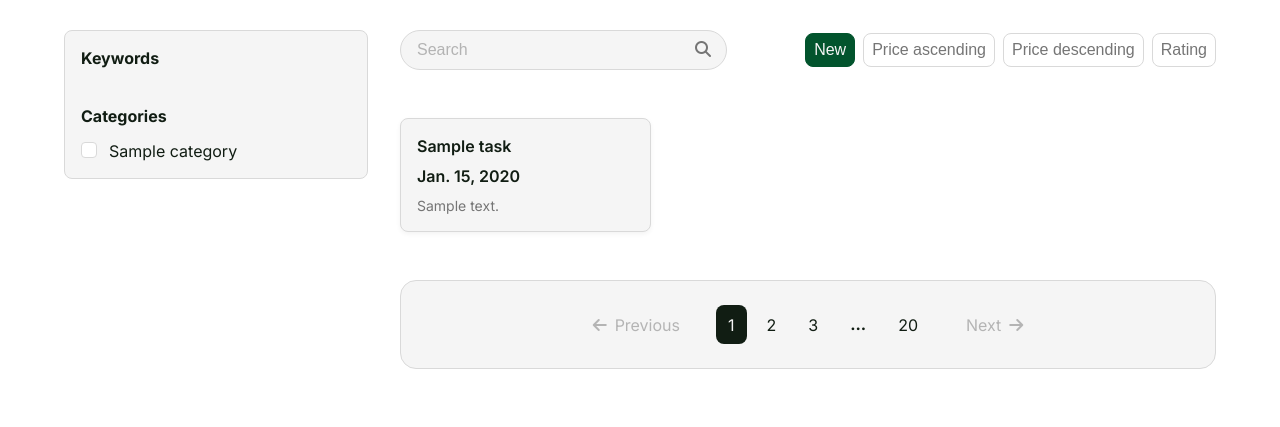
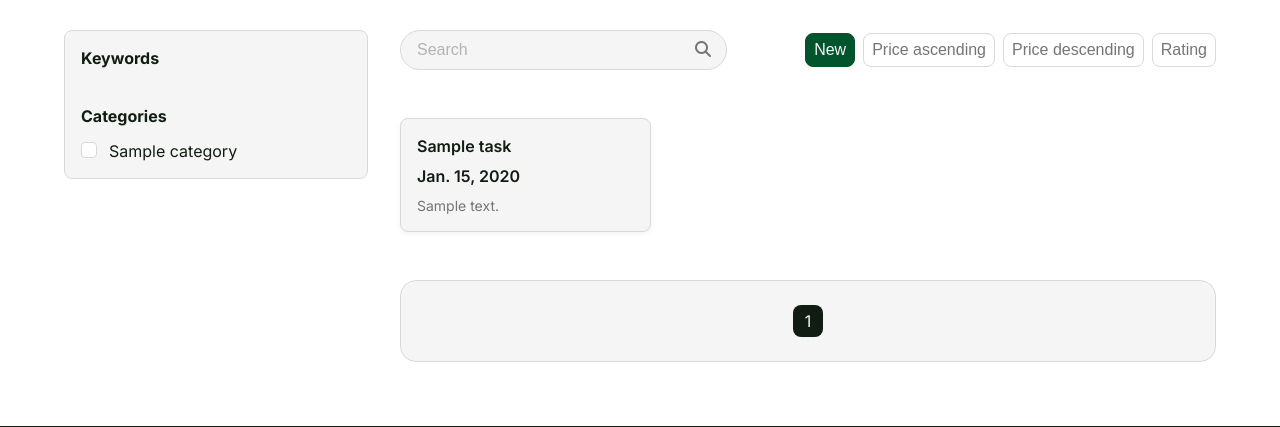
Before and after one commit to lorna88/HopSolutions, a Django app: page /home/ in a window 1280 px wide. Shown: the part 502-929 px from the top of the page. Run offline with Django 5.2, Linux system fonts and the light colour scheme; tables that the repository leaves empty hold one stand-in row (values such as "Sample post").

Commit message:
Homepage (task list view): pagination, searching, filtering by category and sorting on backend

```diff
--- a/config/settings.py
+++ b/config/settings.py
@@ -88,3 +88,8 @@ MEDIA_URL = 'media/'
 MEDIA_ROOT = BASE_DIR / 'media'
 
 DEFAULT_AUTO_FIELD = 'django.db.models.BigAutoField'
+
+TASKS_QUERY_MAP = {
+    'date_asc': 'date',
+    'date_desc': '-date',
+}
--- a/tasks/templates/tasks/home.html
+++ b/tasks/templates/tasks/home.html
@@ -68,21 +68,25 @@
             </div>
 
             <div class="pagination">
-                <a href="#" class="pagination__link pagination__link--prev">
+                {% if page_obj.has_previous %}
+                <a href="?page={{ page_obj.previous_page_number }}" class="pagination__link pagination__link--prev">
                     <i class="fa-solid fa-arrow-left"></i>
                     <span>Previous</span>
                 </a>
+                {% endif %}
                 <div class="pagination-list">
-                    <a href="#" class="pagination__link active">1</a>
-                    <a href="#" class="pagination__link">2</a>
-                    <a href="#" class="pagination__link">3</a>
-                    <span class="pagination__dots">...</span>
-                    <a href="#" class="pagination__link">20</a>
+                    <a href="#" class="pagination__link active">{{ page_obj.number }}</a>
+<!--                    <a href="#" class="pagination__link">2</a>-->
+<!--                    <a href="#" class="pagination__link">3</a>-->
+<!--                    <span class="pagination__dots">...</span>-->
+<!--                    <a href="#" class="pagination__link">20</a>-->
                 </div>
-                <a href="#" class="pagination__link pagination__link--next">
+                {% if page_obj.has_next %}
+                <a href="?page={{ page_obj.next_page_number }}" class="pagination__link pagination__link--next">
                     <span>Next</span>
                     <i class="fa-solid fa-arrow-right"></i>
                 </a>
+                {% endif %}
             </div>
         </section>
     </div>
--- a/tasks/views.py
+++ b/tasks/views.py
@@ -1,5 +1,7 @@
+from django.db.models import Q
 from django.views.generic import DetailView, ListView
 
+from config.settings import TASKS_QUERY_MAP
 from .models import Task, Category
 
 
@@ -12,8 +14,30 @@ class TaskListView(ListView):
     template_name = 'tasks/home.html'
     model = Task
     context_object_name = 'tasks'
+    paginate_by = 2
 
     def get_context_data(self, **kwargs):
         context = super().get_context_data(**kwargs)
         context['categories'] = Category.objects.all()
         return context
+
+    def get_queryset(self):
+        qs = Task.objects.all().select_related('category')
+
+        # filter by category
+        categories = self.request.GET.get('categories', None)
+        if categories:
+            qs = qs.filter(category__slug__in=categories.split(','))
+
+        # search
+        to_search = self.request.GET.get('q', None)
+        if to_search:
+            qs = qs.filter(
+                Q(name__icontains=to_search) | Q(comment__icontains=to_search)
+            )
+
+        # sort
+        qs_key = self.request.GET.get('sort', 'date_asc')
+        qs = qs.order_by(TASKS_QUERY_MAP[qs_key])
+
+        return list(qs)
```
